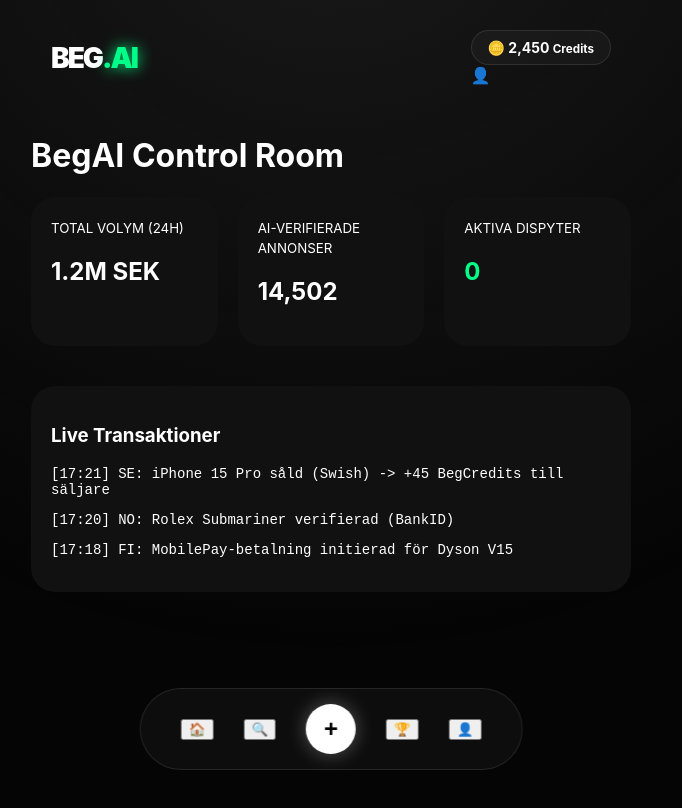
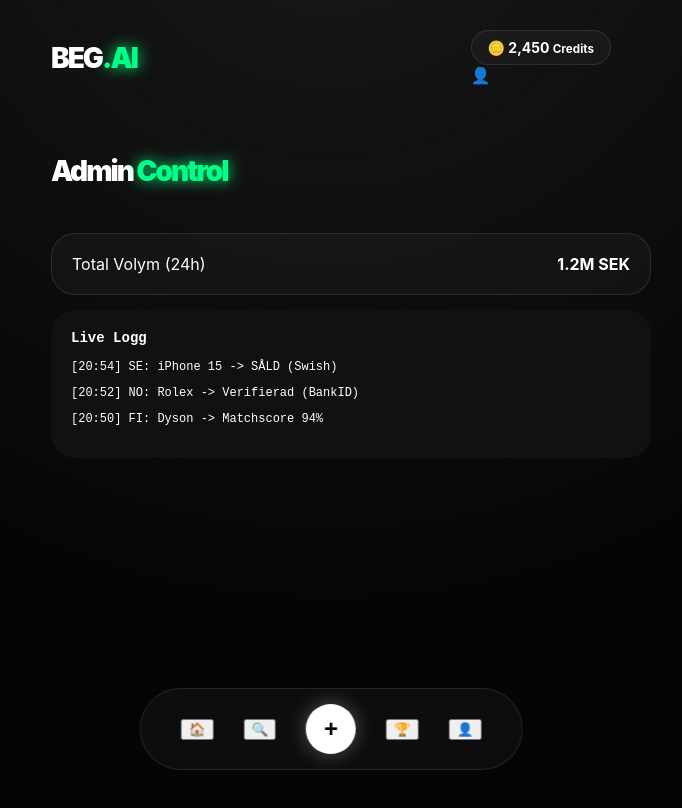
Before and after one commit to gascheckking/marketbeg-appGem, a Next.js app: page /admin in a window 1280 px wide. Shown: the top 808 px of the page, without its empty margins (309-991 px from the left). Built offline with nearby package versions, Linux system fonts and the light colour scheme.

Commit message:
Update page.tsx

```diff
--- a/app/admin/page.tsx
+++ b/app/admin/page.tsx
@@ -1,29 +1,22 @@
-export default function AdminDashboard() {
+"use client";
+
+export default function Admin() {
   return (
-    <div className="main-container">
-      <h1>BegAI Control Room</h1>
-      <div className="bento-grid" style={{display: 'grid', gridTemplateColumns: 'repeat(3, 1fr)', gap: '20px'}}>
-        <div className="bento-item" style={{background: '#111', padding: '20px', borderRadius: '24px'}}>
-          <small>TOTAL VOLYM (24H)</small>
-          <h2>1.2M SEK</h2>
+    <div className="app-shell" style={{padding: '20px'}}>
+      <h1 className="logo">Admin <span className="ai-text">Control</span></h1>
+
+      <div style={{display: 'grid', gap: '15px', marginTop: '30px'}}>
+        <div className="pay-card">
+          <span>Total Volym (24h)</span>
+          <strong>1.2M SEK</strong>
         </div>
-        <div className="bento-item" style={{background: '#111', padding: '20px', borderRadius: '24px'}}>
-          <small>AI-VERIFIERADE ANNONSER</small>
-          <h2>14,502</h2>
-        </div>
-        <div className="bento-item" style={{background: '#111', padding: '20px', borderRadius: '24px'}}>
-          <small>AKTIVA DISPYTER</small>
-          <h2 style={{color: '#00ff88'}}>0</h2>
-        </div>
-      </div>
 
-      <div style={{marginTop: '40px', background: '#111', padding: '20px', borderRadius: '24px'}}>
-        <h3>Live Transaktioner</h3>
-        <div style={{fontSize: '14px', fontFamily: 'monospace'}}>
-          {/* Här har jag ändrat -> till en sträng eller tagit bort tecknet som stör */}
-          <p>[17:21] SE: iPhone 15 Pro såld (Swish) {"->"} +45 BegCredits till säljare</p>
-          <p>[17:20] NO: Rolex Submariner verifierad (BankID)</p>
-          <p>[17:18] FI: MobilePay-betalning initierad för Dyson V15</p>
+        <div style={{background: '#111', padding: '20px', borderRadius: '24px', fontFamily: 'monospace', fontSize: '12px'}}>
+          <h3 style={{marginTop: 0}}>Live Logg</h3>
+          {/* Här är fixen för pilen som kraschade bygget */}
+          <p>[20:54] SE: iPhone 15 {"->"} SÅLD (Swish)</p>
+          <p>[20:52] NO: Rolex {"->"} Verifierad (BankID)</p>
+          <p>[20:50] FI: Dyson {"->"} Matchscore 94%</p>
         </div>
       </div>
     </div>
```
